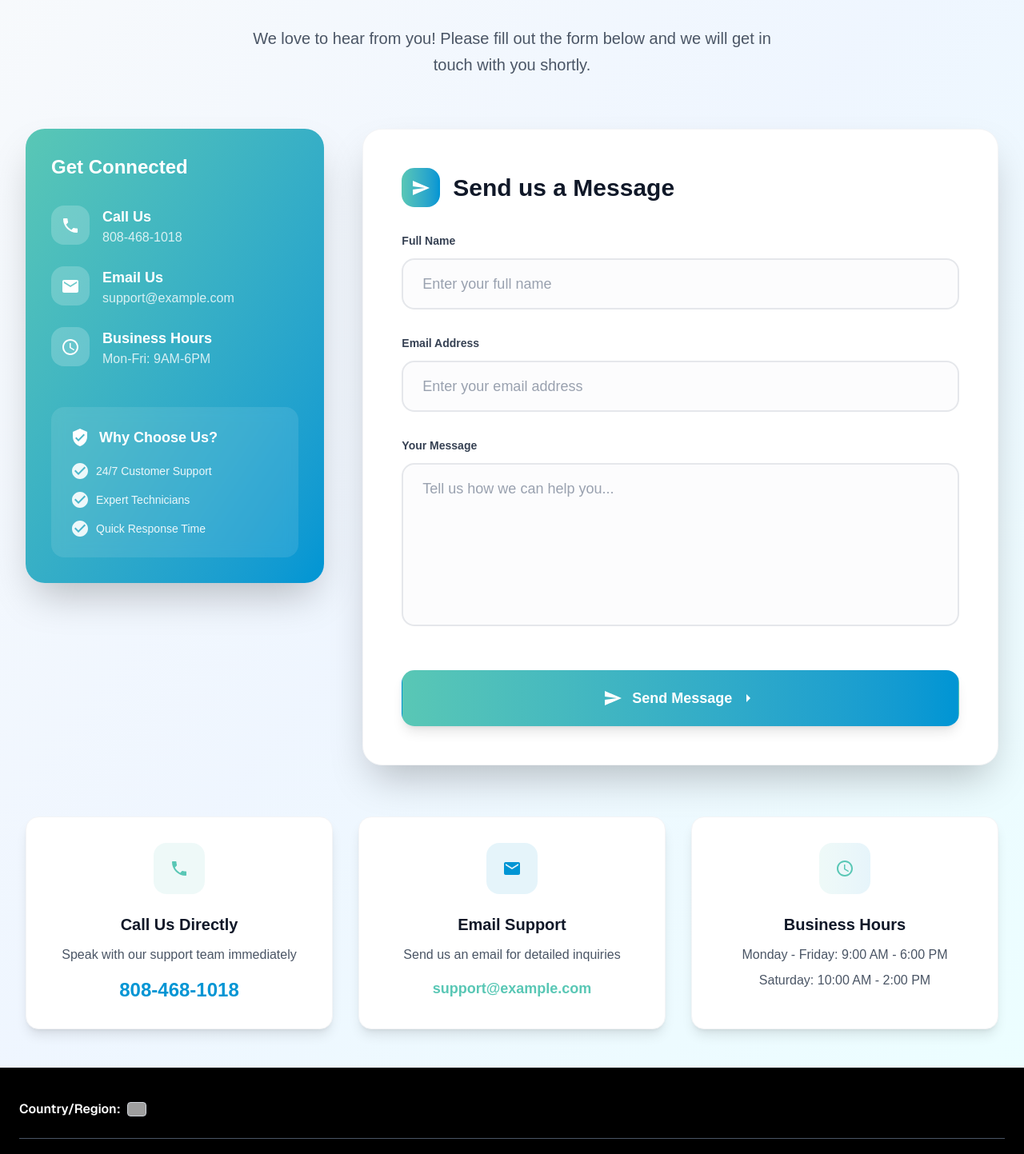
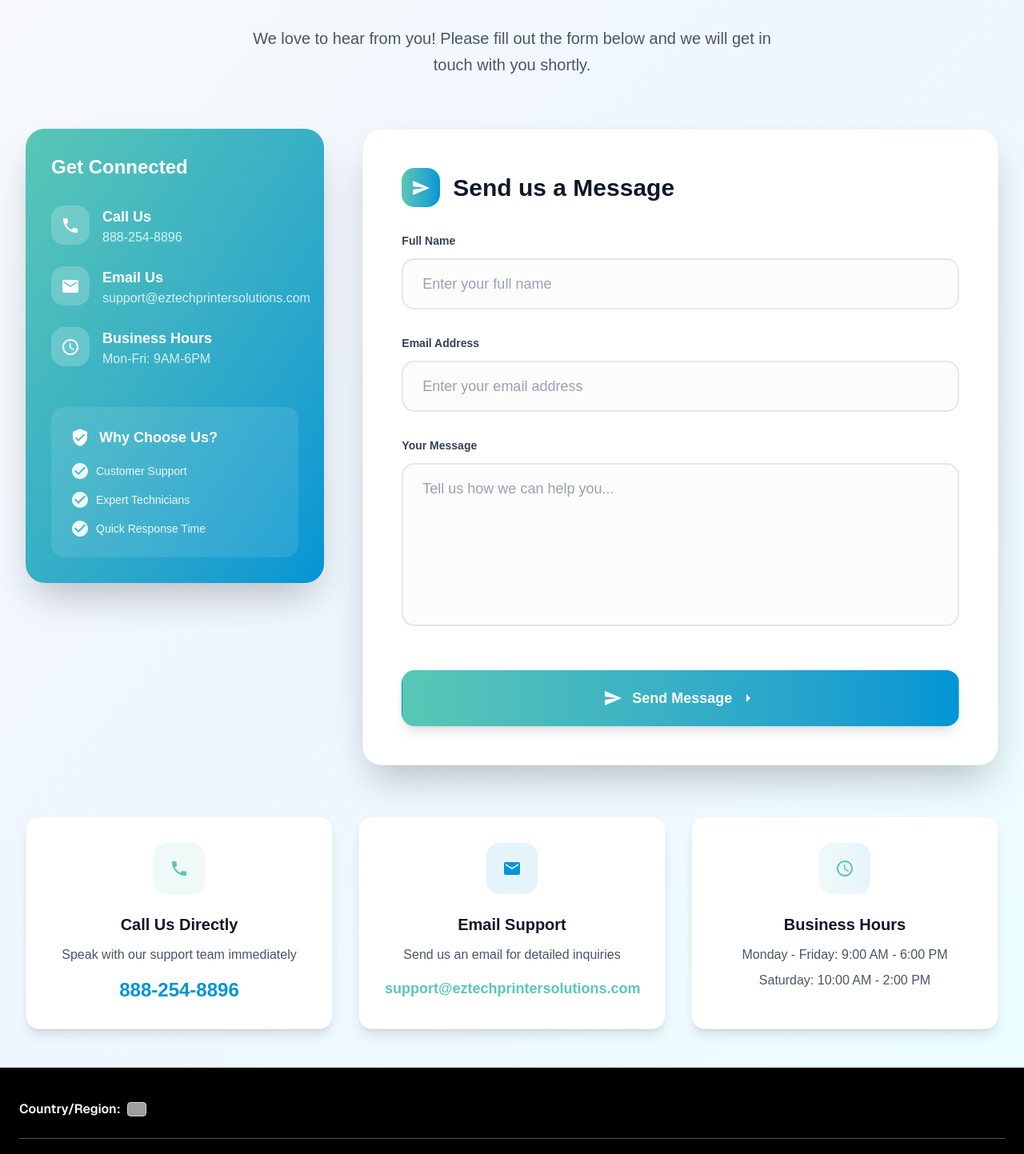
Before and after one commit to rafatparween/HP-Website, a Next.js app: page /Contact in a window 1280 px wide. Shown: the part 331-1774 px from the top of the page at 80% size. Built offline with nearby package versions, Linux system fonts and the light colour scheme; grey boxes are pictures that could not be loaded.

Commit message:
toll free no change

```diff
--- a/app/Contact/page.js
+++ b/app/Contact/page.js
@@ -81,7 +81,7 @@ const Contact = () => {
                     </div>
                     <div>
                       <h3 className="font-bold text-lg">Call Us</h3>
-                      <p className="text-white/80">808-468-1018</p>
+                      <p className="text-white/80">888-254-8896</p>
                     </div>
                   </div>
 
@@ -91,7 +91,7 @@ const Contact = () => {
                     </div>
                     <div>
                       <h3 className="font-bold text-lg">Email Us</h3>
-                      <p className="text-white/80">support@example.com</p>
+                      <p className="text-white/80">support@eztechprintersolutions.com</p>
                     </div>
                   </div>
 
@@ -115,7 +115,7 @@ const Contact = () => {
                   <div className="space-y-3">
                     <div className="flex items-center">
                       <CheckCircle className="text-white/90 mr-2 text-sm" />
-                      <span className="text-white/90 text-sm">24/7 Customer Support</span>
+                      <span className="text-white/90 text-sm"> Customer Support</span>
                     </div>
                     <div className="flex items-center">
                       <CheckCircle className="text-white/90 mr-2 text-sm" />
@@ -257,7 +257,7 @@ const Contact = () => {
               </div>
               <h3 className="text-xl font-bold text-gray-900 mb-3">Call Us Directly</h3>
               <p className="text-gray-600 mb-4">Speak with our support team immediately</p>
-              <p className="text-2xl font-bold text-[#0095d4]">808-468-1018</p>
+              <p className="text-2xl font-bold text-[#0095d4]">888-254-8896</p>
             </div>
 
             <div className="bg-white rounded-2xl p-8 shadow-lg border border-gray-100 text-center group hover:shadow-2xl transition-all duration-300 transform hover:-translate-y-2">
@@ -266,7 +266,7 @@ const Contact = () => {
               </div>
               <h3 className="text-xl font-bold text-gray-900 mb-3">Email Support</h3>
               <p className="text-gray-600 mb-4">Send us an email for detailed inquiries</p>
-              <p className="text-lg font-bold text-[#59c7b5]">support@example.com</p>
+              <p className="text-lg font-bold text-[#59c7b5]">support@eztechprintersolutions.com</p>
             </div>
 
             <div className="bg-white rounded-2xl p-8 shadow-lg border border-gray-100 text-center group hover:shadow-2xl transition-all duration-300 transform hover:-translate-y-2">
--- a/app/about/page.js
+++ b/app/about/page.js
@@ -230,7 +230,7 @@ export default function AboutPage() {
                     </div>
                     <div>
                       <div className="font-semibold text-gray-900">Hours</div>
-                      <div className="text-gray-600">24/7 Remote Assistance</div>
+                      <div className="text-gray-600">Remote Assistance</div>
                     </div>
                   </div>
                 </div>
--- a/app/pages/service/page.js
+++ b/app/pages/service/page.js
@@ -310,7 +310,7 @@ const Services = () => {
                         </div>
                         <div>
                           <p className="font-bold text-gray-800 text-xl">Call Us</p>
-                          <p className="text-gray-600">808-468-1018</p>
+                          <p className="text-gray-600">888-254-8896</p>
                         </div>
                       </div>
                     </div>
--- a/app/privacypolicy/page.js
+++ b/app/privacypolicy/page.js
@@ -572,7 +572,7 @@ const PrivacyPolicy = () => {
                       </div>
                       <div className="flex items-center">
                         <Phone className="mr-3 text-[#59c7b5]" />
-                        <span>[Your Toll-Free Number:- 808-468-1018]</span>
+                        <span>[Your Toll-Free Number:- 888-254-8896]</span>
                       </div>
                       <div className="flex items-center">
                         <Business className="mr-3 text-[#59c7b5]" />
@@ -799,7 +799,7 @@ const privacyPolicyContent = [
       'If you have any questions or requests regarding this Privacy Policy, contact:',
       '',
       '📧 support@eztechprintersolutions.com',
-      '📞 [Your Toll-Free Number:-808-468-1018]',
+      '📞 [Your Toll-Free Number:-888-254-8896]',
       '🏢 EZ Tech Printer Solutions LLC – United States',
     ],
   },
--- a/app/refund-and-cancellation/page.js
+++ b/app/refund-and-cancellation/page.js
@@ -99,7 +99,7 @@ export default function RefundPolicyPage() {
         { type: "list", text: "Date of service" },
         { type: "list", text: "Proof of unresolved issue (if applicable)" }
       ],
-      contact: "Send to: support@eztechprintersolutions.com or call (808) 468-1018",
+      contact: "Send to: support@eztechprintersolutions.com or call(888) 254-8896",
       disclaimer: "Refunds, once approved, will be processed within 5–10 business days."
     }
   ];
@@ -121,7 +121,7 @@ export default function RefundPolicyPage() {
             Last Updated: January 2025
           </p>
           <p className="text-lg text-gray-700 mt-4 max-w-3xl mx-auto">
-            This Refund, Return & Cancellation Policy applies to all services purchased from EzTech Printer Solutions LLC ("Company", "We", "Us", "Our"). By using our website or contacting our toll-free number (808) 468-1018, you agree to the terms below.
+            This Refund, Return & Cancellation Policy applies to all services purchased from EzTech Printer Solutions LLC ("Company", "We", "Us", "Our"). By using our website or contacting our toll-free number(888) 254-8896, you agree to the terms below.
           </p>
         </div>
       </section>
@@ -205,7 +205,7 @@ export default function RefundPolicyPage() {
                     <Phone className="w-5 h-5" />
                     <div>
                       <p className="font-semibold">Toll-Free Support</p>
-                      <p className="text-lg">(808) 468-1018</p>
+                      <p className="text-lg">888-254-8896</p>
                     </div>
                   </div>
 
@@ -305,7 +305,7 @@ export default function RefundPolicyPage() {
               className="bg-white text-[#0095d4] px-8 py-4 rounded-xl font-bold text-lg hover:bg-gray-100 transform hover:-translate-y-1 transition-all duration-300 shadow-2xl flex items-center justify-center gap-3"
             >
               <Phone className="w-5 h-5" />
-              Call (808) 468-1018
+              Call (888) 254-8896
             </a>
             <a
               href="mailto:support@eztechprintersolutions.com"
--- a/app/supporthome/page.js
+++ b/app/supporthome/page.js
@@ -99,7 +99,7 @@ export default function SupportHome() {
           </div>
           <div className="p-6 bg-white rounded-2xl shadow-md hover:shadow-lg transition">
             <h3 className="text-3xl font-bold text-indigo-600"></h3>
-            <p className="text-gray-600">Support Availability</p>
+            <p className="text-gray-600"> Available Support</p>
           </div>
           <div className="p-6 bg-white rounded-2xl shadow-md hover:shadow-lg transition">
             <h3 className="text-3xl font-bold text-purple-600">1.2M+</h3>
--- a/app/terms-conditions/page.js
+++ b/app/terms-conditions/page.js
@@ -493,7 +493,7 @@ const TermsAndConditions = () => {
                       <div className="space-y-4">
                         <div className="flex items-center">
                           <Phone className="mr-3 text-[#59c7b5]" />
-                          <span>Toll-Free Support: (808) 468-1018</span>
+                          <span>Toll-Free Support:(888) 254-8896</span>
                         </div>
                         <div className="flex items-center">
                           <Email className="mr-3 text-[#59c7b5]" />
@@ -547,7 +547,7 @@ const termsAndConditionsContent = [
     sectionTitle: '1. Definitions',
     content: [
       'Welcome to EzTech Printer Solutions LLC ("Company", "We", "Us", "Our"). These Terms & Conditions govern your access to and use of https://eztechprintersolutions.com and all services provided through our website, phone support, live chat, and remote assistance channels.',
-      'By using our website or contacting our toll-free support line (808) 468-1018, you agree to these Terms. If you do not agree, please discontinue use immediately.'
+      'By using our website or contacting our toll-free support line (888) 254-8896, you agree to these Terms. If you do not agree, please discontinue use immediately.'
     ],
     subSections: [
       {
@@ -565,7 +565,7 @@ const termsAndConditionsContent = [
   {
     sectionTitle: '2. Acceptance of Terms',
     content: [
-      'By accessing the website, live chat, email, remote session, or our toll-free number (808) 468-1018, you confirm that:'
+      'By accessing the website, live chat, email, remote session, or our toll-free number (888) 254-8896, you confirm that:'
     ],
     subSections: [
       {
@@ -740,7 +740,7 @@ const termsAndConditionsContent = [
       {
         subTitle: 'Contact Details',
         content: [
-          '📞 Toll-Free Support: (808) 468-1018',
+          '📞 Toll-Free Support:(888) 254-8896',
           '📧 Email: support@eztechprintersolutions.com',
           '🌐 Website: https://eztechprintersolutions.com',
           '🏢 EzTech Printer Solutions LLC, California, USA'
```
Also changed, not shown: app/printeroffline/page.js (+5 -5 lines).
